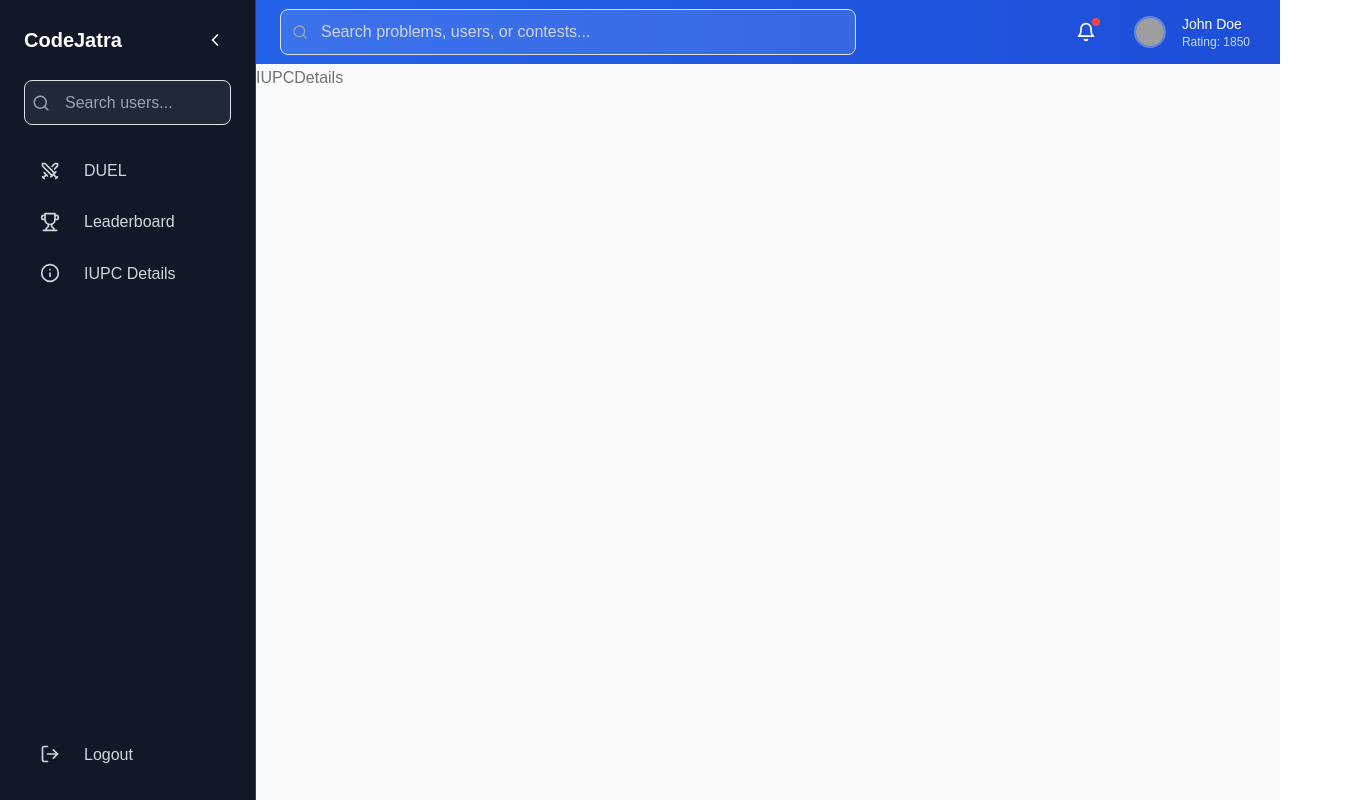
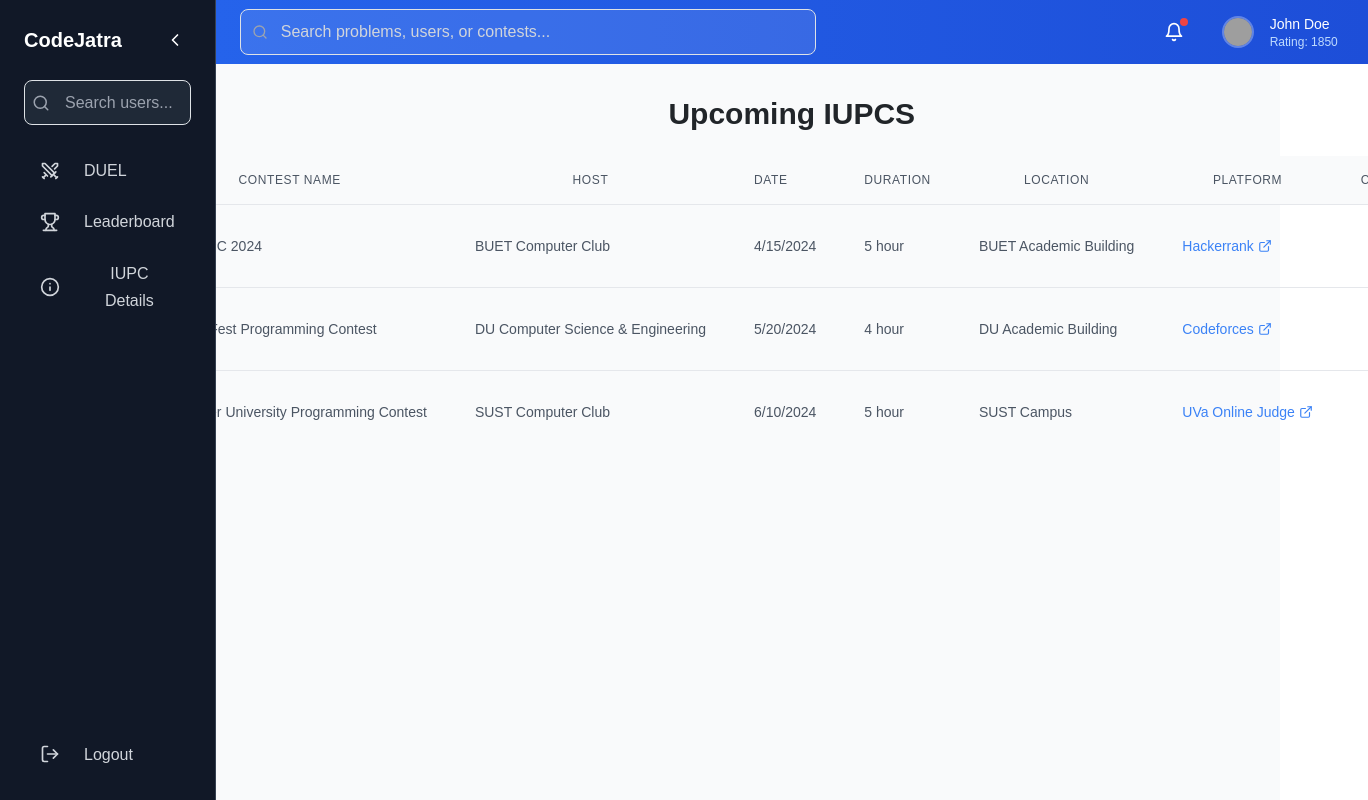
Before and after one commit to nahian00777/CodeJatra-A-Competitive-Programming-WebApp, a React (Vite) app in the folder frontend/: page /user/iupc-details in a window 1280 px wide. Shown: the whole page, 1368 px wide, since content can reach past the window. Built offline with nearby package versions, Linux system fonts and the light colour scheme; grey boxes are pictures that could not be loaded.

Commit message:
updating

```diff
--- a/frontend/src/pages/user/IUPCDetails.jsx
+++ b/frontend/src/pages/user/IUPCDetails.jsx
@@ -1,9 +1,135 @@
-import React from 'react'
+import React from 'react';
+import { Calendar, ExternalLink } from 'lucide-react';
+// import { useTheme } from '../hooks/useTheme';
 
-function IUPCDetails() {
+const contests = [
+  {
+    id: '1',
+    name: 'BUET IUPC 2024',
+    host: 'BUET Computer Club',
+    date: '2024-04-15',
+    duration: '5 hour',
+    location: 'BUET Academic Building',
+    platform: {
+      name: 'Hackerrank',
+      url: 'https://www.hackerrank.com'
+    }
+  },
+  {
+    id: '2',
+    name: 'DU CSE Fest Programming Contest',
+    host: 'DU Computer Science & Engineering',
+    date: '2024-05-20',
+    duration: '4 hour',
+    location: 'DU Academic Building',
+    platform: {
+      name: 'Codeforces',
+      url: 'https://www.codeforces.com'
+    }
+  },
+  {
+    id: '3',
+    name: 'SUST Inter University Programming Contest',
+    host: 'SUST Computer Club',
+    date: '2024-06-10',
+    duration: '5 hour',
+    location: 'SUST Campus',
+    platform: {
+      name: 'UVa Online Judge',
+      url: 'https://onlinejudge.org'
+    }
+  }
+];
+
+const IUPCDetails = () => {
+
+  const addToCalendar = (contest) => {
+    const startDate = new Date(contest.date);
+    const endDate = new Date(startDate.getTime() + parseInt(contest.duration) * 60 * 60 * 1000);
+
+    const event = {
+      text: `${contest.name} at ${contest.location}`,
+      dates: `${startDate.toISOString()}/${endDate.toISOString()}`,
+      details: `Host: ${contest.host}\nPlatform: ${contest.platform.name}\nLocation: ${contest.location}`
+    };
+
+    const googleCalendarUrl = `https://calendar.google.com/calendar/render?action=TEMPLATE&text=${encodeURIComponent(event.text)}&dates=${event.dates.replace(/[-:]/g, '')}&details=${encodeURIComponent(event.details)}`;
+    window.open(googleCalendarUrl, '_blank');
+  };
+
   return (
-    <div>IUPCDetails</div>
-  )
-}
+      <div className="flex flex-col items-center px-4 py-8 max-w-6xl mx-auto">
+        <h1 className="text-3xl font-bold mb-4">Upcoming IUPCS</h1>
+        <table className="divide-y divide-gray-200 dark:divide-gray-700 text-gray-600">
+          <thead className="bg-gray-50">
+            <tr>
+              <th scope="col" className="px-6 py-3 text-center text-xs font-medium uppercase tracking-wider">
+                Contest Name
+              </th>
+              <th scope="col" className="px-6 py-3 text-center text-xs font-medium uppercase tracking-wider ">
+                Host
+              </th>
+              <th scope="col" className="px-6 py-3 text-left text-xs font-medium uppercase tracking-wider">
+                Date
+              </th>
+              <th scope="col" className="px-6 py-3 text-center text-xs font-medium uppercase tracking-wider">
+                Duration
+              </th>
+              <th scope="col" className="px-6 py-3 text-center text-xs font-medium uppercase tracking-wider">
+                Location
+              </th>
+              <th scope="col" className="px-6 py-3 text-center text-xs font-medium uppercase tracking-wider">
+                Platform
+              </th>
+              <th scope="col" className="px-6 py-3 text-center text-xs font-medium uppercase tracking-wider">
+                Calendar
+              </th>
+            </tr>
+          </thead>
+          <tbody className={`divide-y divide-gray-200 dark:divide-gray-700 bg-white}`}>
+            {contests.map((contest) => (
+              <tr key={contest.id} className="hover:bg-gray-50 dark:hover:bg-gray-800 transition-colors">
+                <td className="px-6 py-4 whitespace-nowrap text-sm">
+                  {contest.name}
+                </td>
+                <td className="px-6 py-4 whitespace-nowrap text-sm">
+                  {contest.host}
+                </td>
+                <td className="px-6 py-4 whitespace-nowrap text-sm">
+                  {new Date(contest.date).toLocaleDateString()}
+                </td>
+                <td className="px-6 py-4 whitespace-nowrap text-sm">
+                  {contest.duration}
+                </td>
+                <td className="px-6 py-4 whitespace-nowrap text-sm">
+                  {contest.location}
+                </td>
+                <td className="px-6 py-4 whitespace-nowrap text-sm">
+                  <a
+                    href={contest.platform.url}
+                    target="_blank"
+                    rel="noopener noreferrer"
+                    className="flex items-center gap-1 text-blue-500 hover:text-blue-600 dark:text-blue-400 dark:hover:text-blue-300"
+                  >
+                    {contest.platform.name}
+                    <ExternalLink size={14} />
+                  </a>
+                </td>
+                <td className="px-6 py-4 whitespace-nowrap text-sm-center">
+                  <button
+                    onClick={() => addToCalendar(contest)}
+                    className="p-2 hover:bg-gray-100 dark:hover:bg-gray-700 rounded-full transition-colors"
+                    title="Add to Calendar"
+                  >
+                    <Calendar size={18} className="text-gray-600 dark:text-gray-400" />
+                  </button>
+                </td>
+              </tr>
+            ))}
+          </tbody>
+        </table>
+      </div>
+  );
+};
 
-export default IUPCDetails
+export default IUPCDetails;
```
